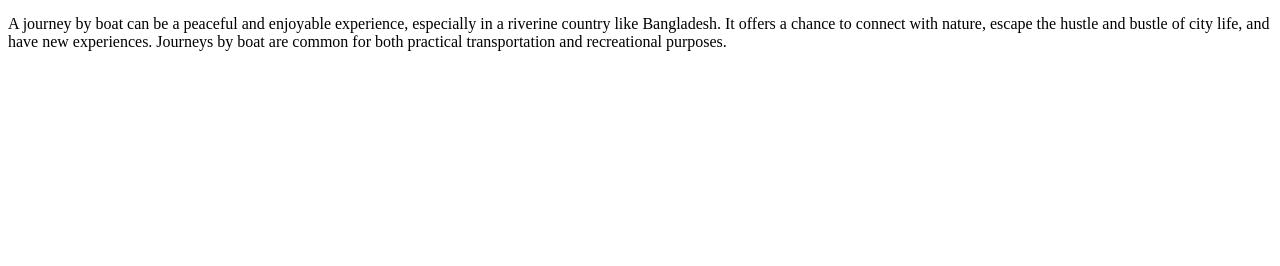
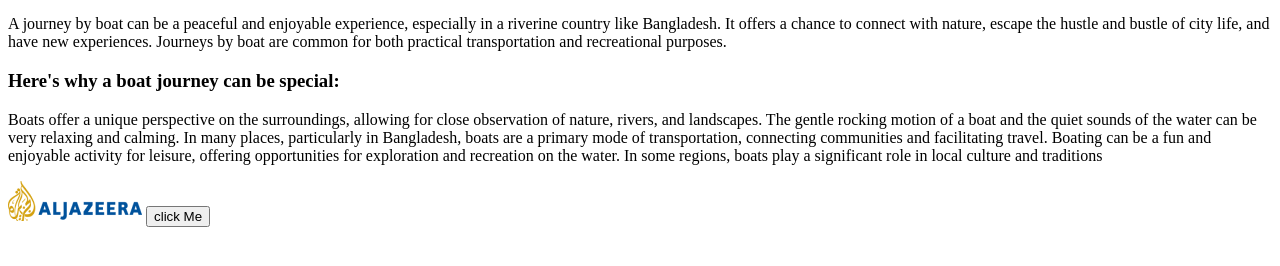
Before and after one commit to Badsha012/jounery-by-boat, a plain HTML site: page index.htm in a window 1280 px wide. Shown: the part 44-310 px from the top of the page. Drawn offline with Linux system fonts and the light colour scheme.

Commit message:
four commit

```diff
--- a/index.htm
+++ b/index.htm
@@ -1,14 +1,34 @@
 <!DOCTYPE html>
 <html lang="en">
+
 <head>
     <meta charset="UTF-8">
     <meta name="viewport" content="width=device-width, initial-scale=1.0">
     <title>Journey by boat</title>
     <link rel="shortcut icon" href="imageds/home page.png" type="image/x-icon">
 </head>
+
 <body>
     <h3>Journey by Boat</h3>
-    <p>A journey by boat can be a peaceful and enjoyable experience, especially in a riverine country like Bangladesh. It offers a chance to connect with nature, escape the hustle and bustle of city life, and have new experiences. Journeys by boat are common for both practical transportation and recreational purposes. </p>
+    <p>A journey by boat can be a peaceful and enjoyable experience, especially in a riverine country like Bangladesh.
+        It offers a chance to connect with nature, escape the hustle and bustle of city life, and have new experiences.
+        Journeys by boat are common for both practical transportation and recreational purposes. </p>
+    <div>
+        <h3>Here's why a boat journey can be special:</h3>
+        <p>
+            Boats offer a unique perspective on the surroundings, allowing for close observation of nature, rivers, and
+            landscapes.
+            The gentle rocking motion of a boat and the quiet sounds of the water can be very relaxing and calming.
+            In many places, particularly in Bangladesh, boats are a primary mode of transportation, connecting
+            communities and facilitating travel.
+            Boating can be a fun and enjoyable activity for leisure, offering opportunities for exploration and
+            recreation on the water.
+            In some regions, boats play a significant role in local culture and traditions</p>
+
+            <img src="./assets/al-jazeera.png" alt="">
+            <button>click Me</button>
+    </div>
 
 </body>
+
 </html>
```
Also changed, not shown: assets/al-jazeera.png (added), assets/card-icon.png (added), assets/facebook.png (added), assets/hero.png (added), assets/instagram.png (added), assets/quote-bg.png (added), assets/satelite.png (added), assets/x.png (added).
